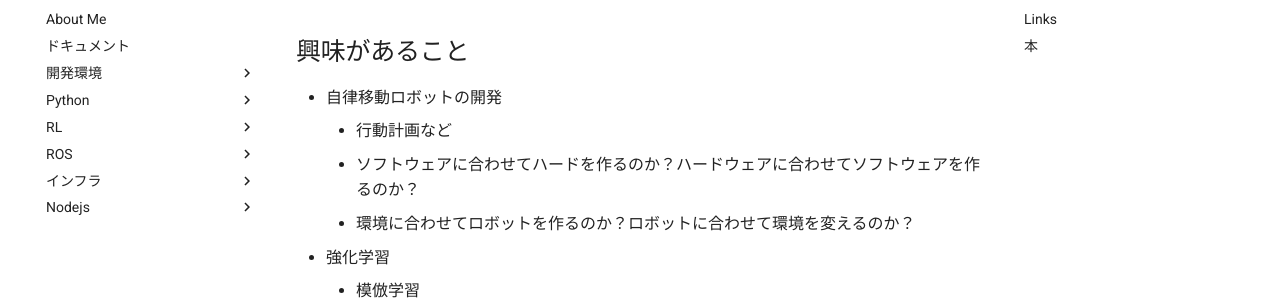
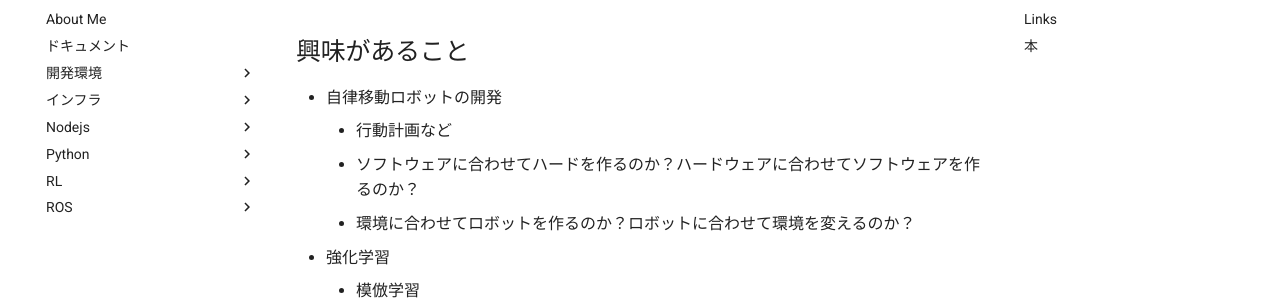
Before and after one commit to nakano16180/myHobby, an MkDocs documentation site: the page built from docs/interest.md, in a window 1280 px wide. Shown: the part 146-450 px from the top of the page. Built offline with MkDocs 1.6.1 and Material for MkDocs 9.7.7, drawn with Linux system fonts in a browser that asks for light colours; comment, search, counter and statistics services are not loaded; some of the changed lines change nothing that is shown.

Commit message:
update nav

```diff
--- a/mkdocs.yml
+++ b/mkdocs.yml
@@ -47,6 +47,13 @@
   - 開発環境:
     - Docker: ./dev/docker.md
     - Slack: ./dev/slack-extend.md
+  - インフラ:
+    - AWS:
+      - docker-lambda: ./dev/docker-lambda.md
+      - Minio: ./dev/minio.md
+  - Nodejs:
+    - Swagger: ./Nodejs/swagger.md
+    - API server: ./Nodejs/API.md
   - Python:
     - python: ./Python/python.md
     - DB: ./Python/database.md
@@ -57,10 +64,3 @@
   - ROS:
     - Turtlebot: ./ROS/turtlebot.md
     - Ignition: ./ROS/ignition.md
-  - インフラ:
-    - AWS:
-      - docker-lambda: ./dev/docker-lambda.md
-      - Minio: ./dev/minio.md
-  - Nodejs:
-    - Swagger: ./Nodejs/swagger.md
-    - API server: ./Nodejs/API.md
```
